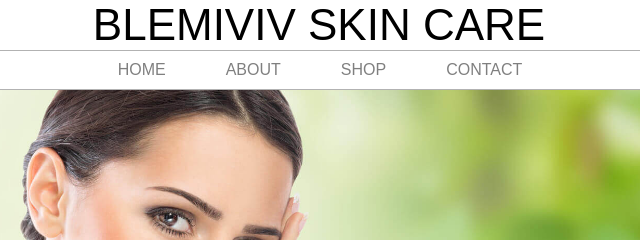
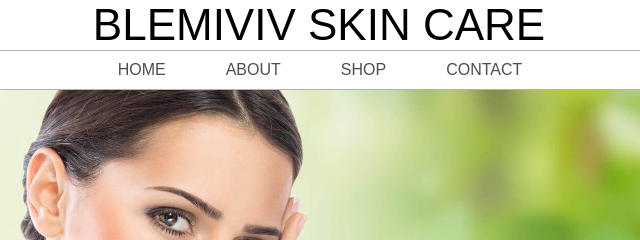
Before and after one commit to oluwatoba1/blemviv, a Gatsby site: page / in a window 1280 px wide. Shown: the top 240 px of the page, 321-961 px from the left. Built offline with nearby package versions, Linux system fonts and the light colour scheme; Gatsby itself is replaced by a stand-in of ours; a web font is replaced by a local one.

Commit message:
scratchoo

```diff
--- a/src/components/header.js
+++ b/src/components/header.js
@@ -64,7 +64,7 @@ const BottomHeader = styled.div`
   a {
     text-decoration: none;
     margin: 0;
-    color: rgba(0, 0, 0, .5);
+    color: rgba(0, 0, 0, .7);
     padding-right: 60px;
     text-transform: uppercase;
     font-size: 16px;
```
